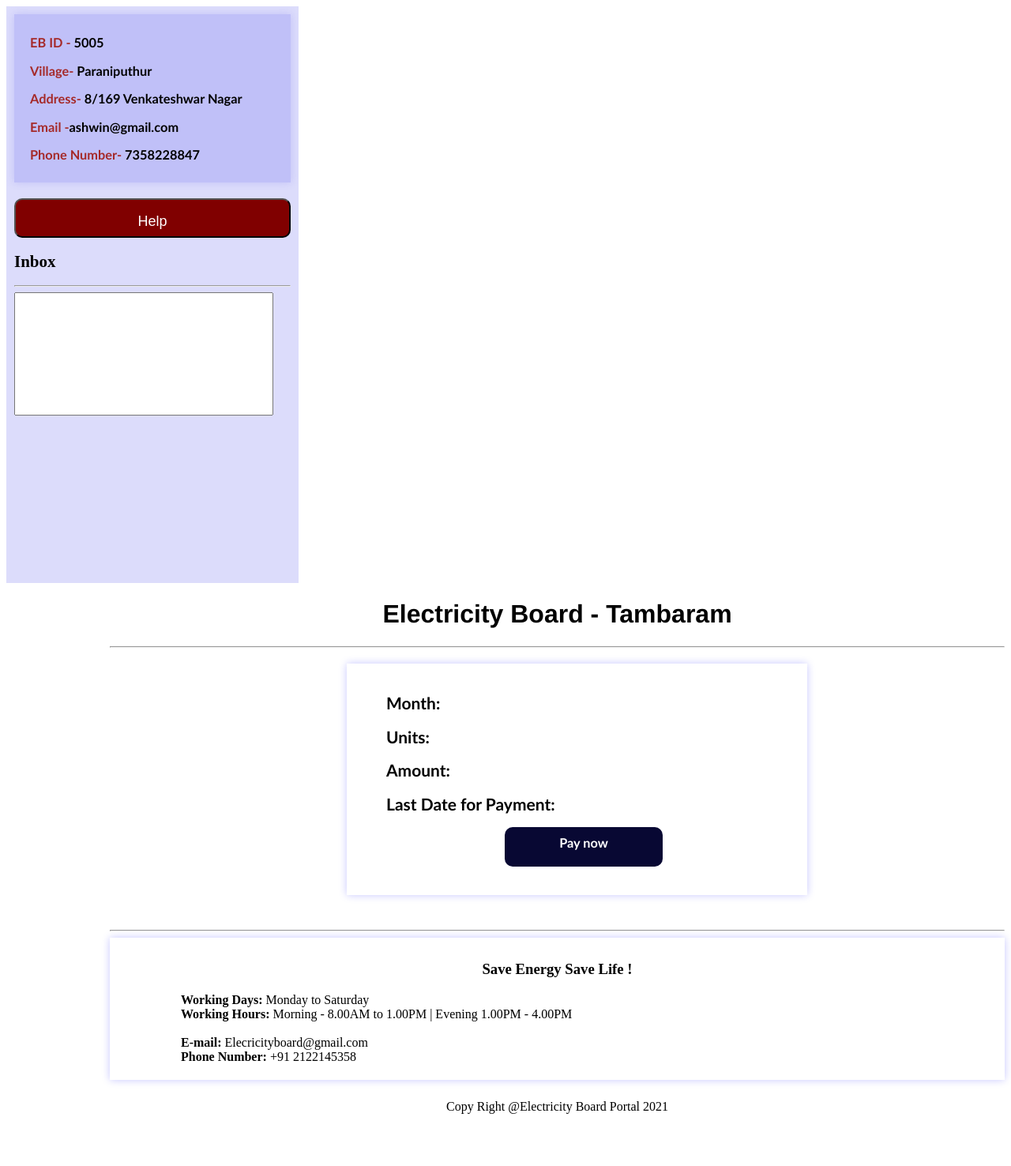
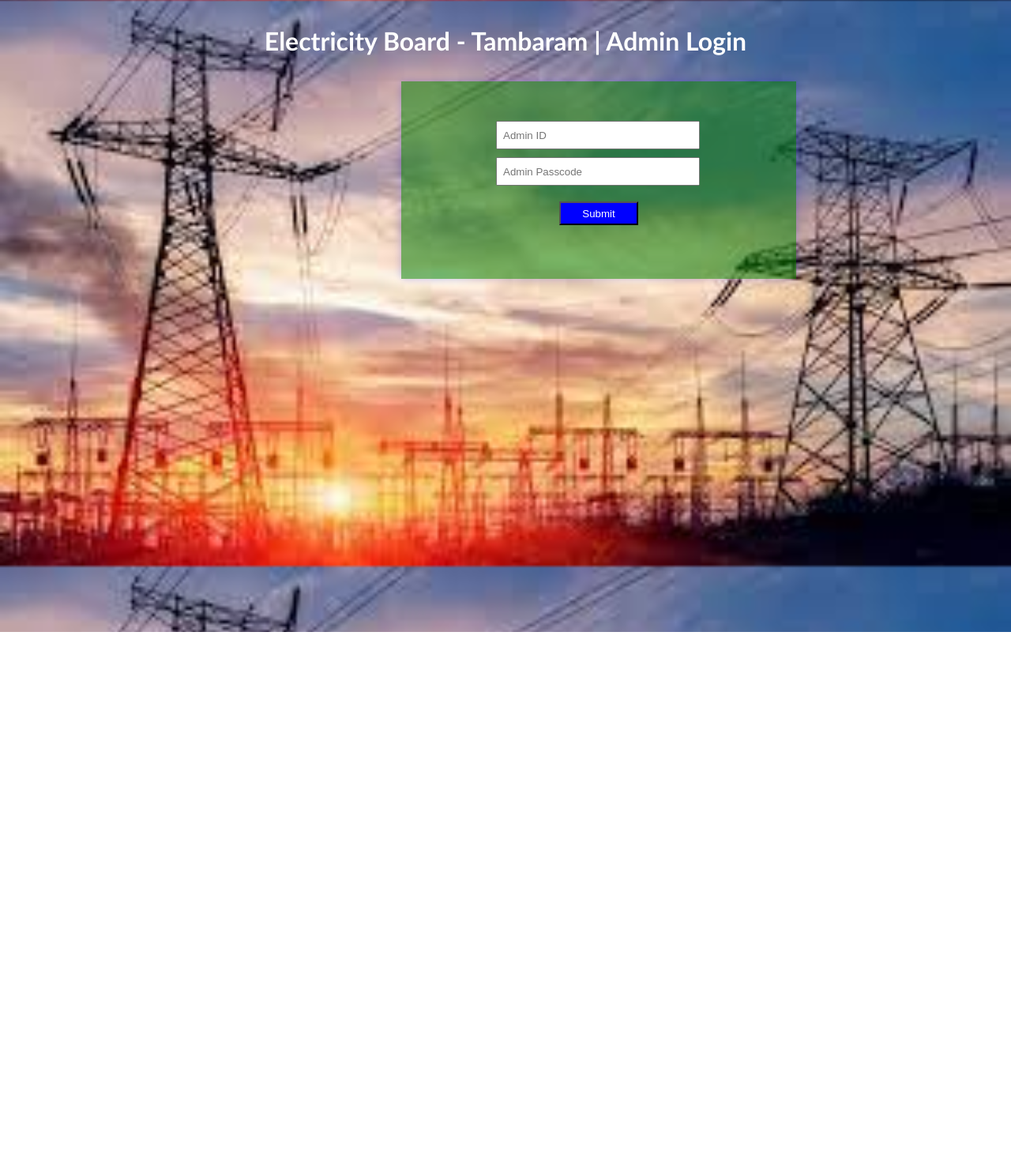
Before and after one commit to Ash515/ElectroMation, a Flask app: page / in a window 1280 px wide. Shown: the whole page at 79% size. After the commit the page ends 800 px from the top, so only its background shows below. Run offline with Flask 2, Linux system fonts and the light colour scheme.

Commit message:
Added admin interface

```diff
--- a/server.py
+++ b/server.py
@@ -5,7 +5,7 @@ app=Flask(__name__,template_folder='template')
 
 @app.route('/')
 def customerlogin():
-    return render_template('/customer interface/customermain.html')
+    return render_template('/admin interface/adminlogin.html')
 
 if __name__=="__main__":
     app.run(debug=True)
--- /dev/null
+++ b/static/style/admin interface/adminlogin.css
@@ -0,0 +1,48 @@
+body{
+    background-image: url('/static/images/adminlogin.jpg');
+    background-size: cover;
+    font-family: 'Gill Sans', 'Gill Sans MT', Calibri, 'Trebuchet MS', sans-serif;
+}
+#headline{
+    color:white;
+    text-align: center;
+    font-size: 32px;
+}
+.login-details{
+    background-color: rgba(0, 128, 0, 0.527);
+    width:400px;
+    height:250px;
+    margin-left: 500px;
+    padding-left: 50px;
+    padding-right: 50px;
+    box-shadow: 0 0 10px rgba(0, 0, 255, 0.219);
+}
+#adminid{
+    margin-top: 50px;
+    margin-left: 70px;
+    height:30px;
+    width:250px;
+
+}
+#adminid::placeholder{
+    padding-left: 5px;
+}
+#adminpass{
+    margin-top: 10px;
+    margin-left: 70px;
+    height:30px;
+    width:250px;
+
+}
+#adminpass::placeholder{
+    padding-left: 5px;
+}
+#submit{
+    background-color: blue;
+    color:white;
+    width:100px;
+    height:30px;
+    margin-left: 150px;
+    margin-top: 20px;
+    cursor: pointer;
+}
--- a/static/style/customer interface/customermain.css
+++ b/static/style/customer interface/customermain.css
@@ -74,6 +74,7 @@
 }
 .messages{
     font-size: 14px;
+    margin-left: 10px;
 }
 #inbox{
     width:320px;
@@ -183,3 +184,19 @@ textarea{
 .back-inline{
     display: inline-flex;
 }
+.logout{
+    margin-top: 30px;
+    border-radius: 5px;
+    padding-top: 10px;
+    background-color: gray;
+    text-align: center;
+    cursor: pointer;
+    height: 35px;
+    font-size: 18px;
+}
+#logout{
+    color: white;
+}
+a{
+    text-decoration: none;
+}
--- /dev/null
+++ b/template/admin interface/adminlogin.html
@@ -0,0 +1,20 @@
+<!DOCTYPE html>
+<html>
+    <head>
+        <link rel="stylesheet" href="/static/style/admin interface/adminlogin.css" type="text/css">
+        <title>Admin Login | Electricity Board</title>
+    </head>
+    <body>
+        <div class="head">
+            <h3 id="headline"><b>Electricity Board - Tambaram | Admin Login</b></h3>
+        </div>
+        <div class="login-details">
+            <form action="" method="POST" >
+                <input type="text" placeholder="Admin ID" name="adminid" id="adminid"><br>
+                <input type="password" placeholder="Admin Passcode" name="adminpass" id="adminpass"><br>
+                 <input type="submit" id="submit">
+            </form>
+        </div>
+
+    </body>
+</html>
--- a/template/customer interface/customermain.html
+++ b/template/customer interface/customermain.html
@@ -6,7 +6,6 @@
     <script src="/static/script/customer interface/customermain.js"></script>
 </head>
 <body>
-
     <div class="row">
         <div class="col1">
               <div class="cust-info">
@@ -23,11 +22,11 @@
                     <h2>Inbox</h2><hr>
                     <input type="text" id="inbox" readonly>
                 </div>
-
-
-        </div>
+                <div class="logout">
+                   <a href="#" id="logout">Logout</a>
+                </div>
+            </div>
         <div class="col2">
-
             <h1 id="head-lines">Electricity Board - Tambaram</h1><hr>
             <div class="main-slide">
             <div class="main-details">
```
Also changed, not shown: static/images/adminlogin.jpg (added), static/images/img2.jpg (added).
